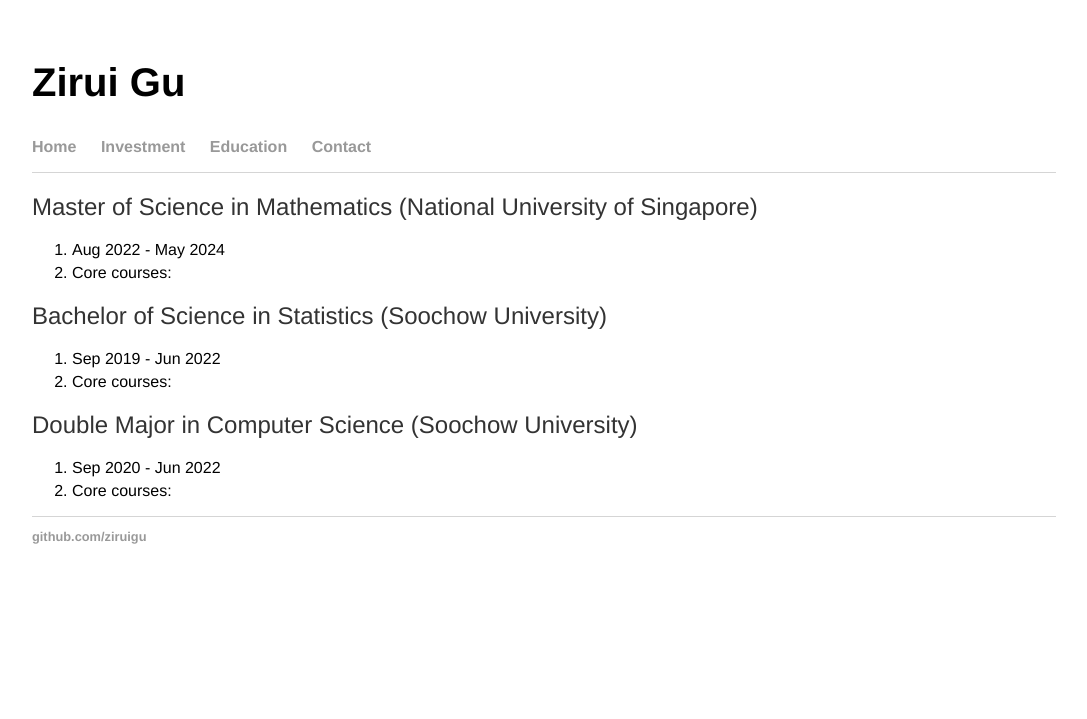
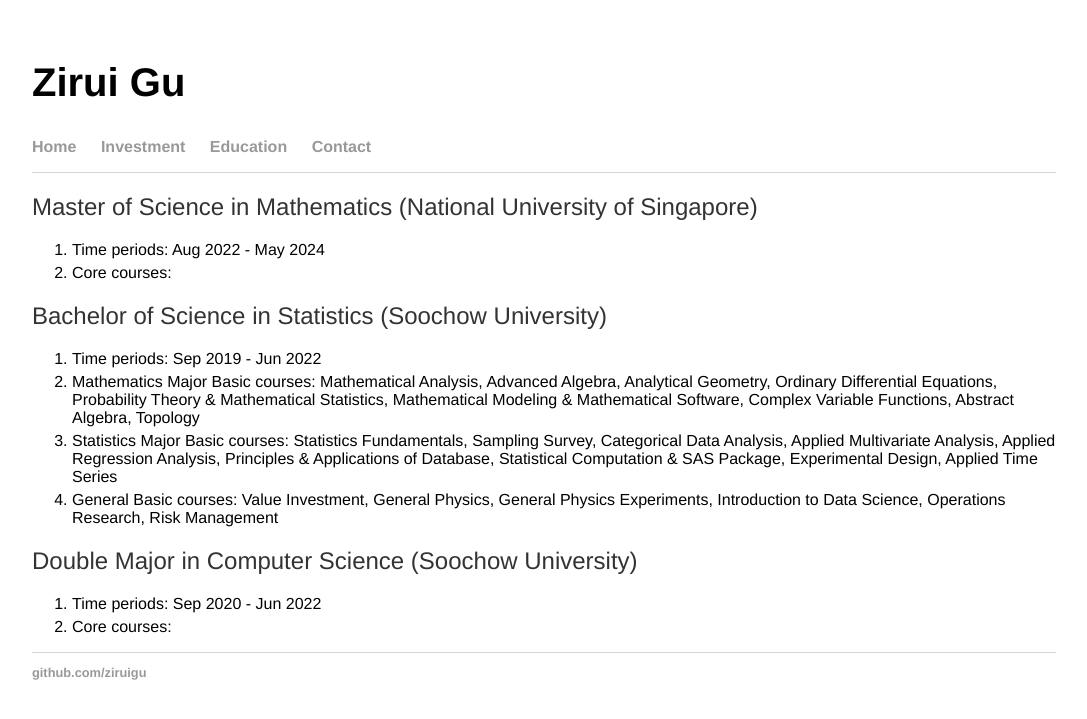
Before and after one commit to ziruigu/ziruigu.github.io, a Jekyll site: the page built from education/index.html, in a window 1280 px wide. Shown: the top 719 px of the page, without its empty margins (96-1183 px from the left). Built offline with Jekyll 4.4.1, drawn with Linux system fonts in a browser that asks for light colours.

Commit message:
Update index.html

```diff
--- a/education/index.html
+++ b/education/index.html
@@ -6,19 +6,22 @@ title: Zirui Gu
 <div class="blurb">
   <h2>Master of Science in Mathematics (National University of Singapore)</h2>
   <ol>
- <li>Aug 2022 - May 2024</li>
+ <li>Time periods: Aug 2022 - May 2024</li>
  <li>Core courses:</li>
   </ol>
 
   <h2>Bachelor of Science in Statistics (Soochow University)</h2>
   <ol>
- <li>Sep 2019 - Jun 2022</li>
- <li>Core courses:</li>
+ <li>Time periods: Sep 2019 - Jun 2022</li>
+ <li>Mathematics Major Basic courses: Mathematical Analysis, Advanced Algebra, Analytical Geometry, Ordinary Differential Equations, Probability Theory & Mathematical Statistics, Mathematical Modeling & Mathematical Software, Complex Variable Functions, Abstract Algebra, Topology</li>
+ <li>Statistics Major Basic courses: Statistics Fundamentals, Sampling Survey, Categorical Data Analysis, Applied Multivariate Analysis, Applied Regression Analysis, Principles & Applications of Database, Statistical Computation & SAS Package, Experimental Design, Applied Time Series</li>
+ <li>General Basic courses: Value Investment, General Physics, General Physics Experiments, Introduction to Data Science, Operations Research, Risk Management</li>
+
   </ol>
 
   <h2>Double Major in Computer Science (Soochow University)</h2>
   <ol>
- <li>Sep 2020 - Jun 2022</li>
+ <li>Time periods: Sep 2020 - Jun 2022</li>
  <li>Core courses:</li>
   </ol>
 
```
